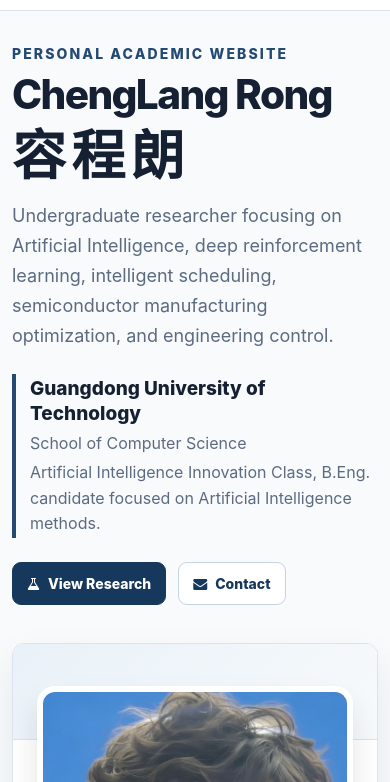
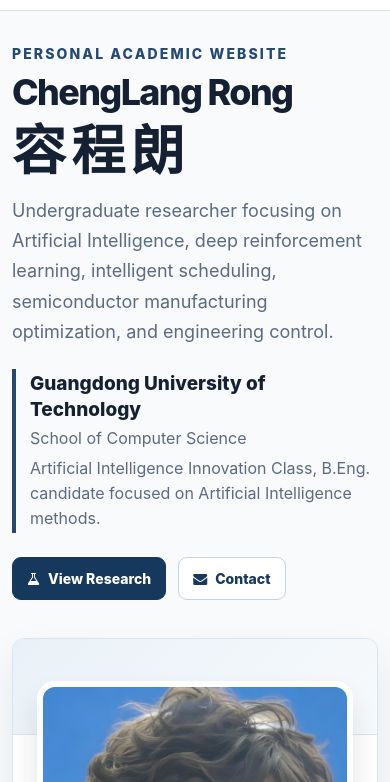
Before and after one commit to ChenglangRong/ChengLangRong.github.io, a plain HTML site: page index.html in a window 390 px wide. Shown: the part 62-844 px from the top of the page. Drawn offline with nearby package versions, Linux system fonts and the light colour scheme.

Commit message:
Reduce English name size

```diff
--- a/assets/site.css
+++ b/assets/site.css
@@ -231,6 +231,7 @@ button {
 }
 
 .home-name .name-en {
+  font-size: 0.88em;
   white-space: nowrap;
 }
 
@@ -821,7 +822,7 @@ button {
   }
 
   .home-name .name-en {
-    font-size: clamp(38px, 10.4vw, 44px);
+    font-size: clamp(34px, 9.2vw, 40px);
   }
 
   .home-hero .lead {
```
